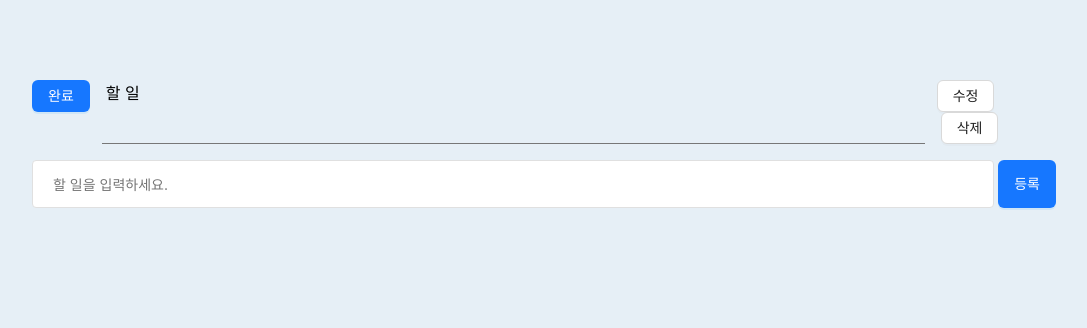
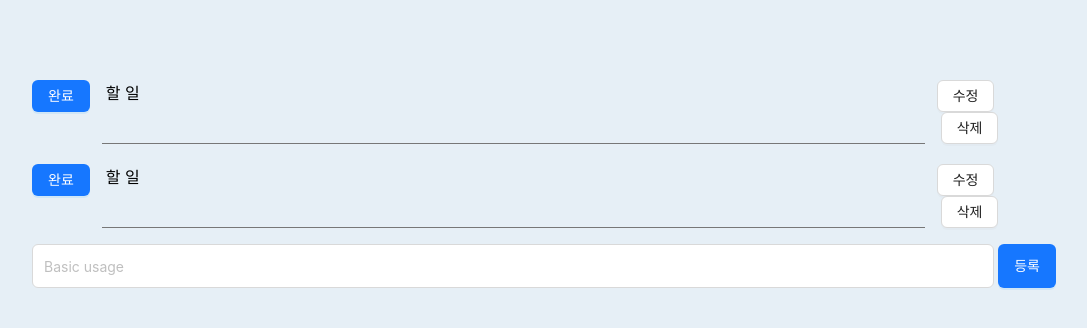
Before and after one commit to jisoooo17/todolist, a React (Create React App) app: page / in a window 1280 px wide. Shown: the top 328 px of the page, without its empty margins (96-1183 px from the left). Built offline with nearby package versions, Linux system fonts and the light colour scheme.

Commit message:
list 컴포넌트 분리

```diff
--- a/src/App.css
+++ b/src/App.css
@@ -10,18 +10,21 @@ a:hover, a:focus, a:active {text-decoration: none;}
 table {width: 100%; border-collapse: collapse;}
 button {background: none; border: none; padding: 0; margin: 0; font-size: 18px; cursor: pointer; overflow: visible;}
 button:focus, a:focus {outline: 0 !important;}
-button:focus:focus-visible, a:focus:focus-visible {outline: 2px solid black;}
+/* button:focus:focus-visible, a:focus:focus-visible {outline: 2px solid black;} */
+input:focus, input:active {outline: none;}
+
 
 body {background-color: #216fae1c;}
 .wrap {margin: 80px auto; width: 80%;}
 .list {display: flex;}
+.list + .list {margin-top: 20px;}
 .list .txt {margin: 0 12px; padding: 4px; width: calc(100% - 200px); border-bottom: 1px solid #777;}
 
 .btn-del {margin-left: 4px;}
-.btn-register {margin-left: 4px; height: 48px;}
+.btn-register {margin-left: 4px; height: 44px;}
 
 /* form - input */
 .input-w {display: flex; position: relative; width: 100%;}
-.input-w input { width: calc(100% - 60px); font-weight: 400; height: 48px; padding: 0 20px; font-size:14px; color: #1f1b1c; border: 1px solid #e0e0e0; border-radius: 4px;}
-.input-w input::placeholder{font-size: 14px;}
-.input-w input:focus {color: #1f1b1c; border: 1px solid #004D45; background-color: rgba(23, 175, 152, 0.06);}
+/* .input-w input { width: calc(100% - 60px); font-weight: 400; height: 48px; padding: 0 20px; font-size:14px; color: #1f1b1c; border: 1px solid #e0e0e0; border-radius: 4px;} */
+/* .input-w input::placeholder{font-size: 14px;} */
+/* .input-w input:focus {color: #1f1b1c; border: 1px solid #004D45; background-color: rgba(23, 175, 152, 0.06);} */
--- a/src/App.tsx
+++ b/src/App.tsx
@@ -1,29 +1,23 @@
-import React from 'react';
+import React, { useEffect, useState } from 'react';
 import './App.css';
-import { Button } from 'antd';
+import { Button, Input } from 'antd';
+import TodoList from './components/TodoList';
 
 function App() {
+
+
   return (
     <div className="App">
       <div className="wrap">
         <div className="list-area">
-          <ul className="container">
-            <li className="list">
-              <Button type="primary">완료</Button>
-              <p className="txt">할 일</p>
-              <div className="btn-w">
-                <Button htmlType="button" className="btn-adit">수정</Button>
-                <Button htmlType="button" className="btn-del">삭제</Button>
-              </div>
-            </li>
-
-          </ul>
+          <TodoList/>
 
         </div>
 
         <div className="input-area">
           <div className="input-w">
-            <input type="text" placeholder="할 일을 입력하세요." />
+            {/* <input type="text" placeholder="할 일을 입력하세요." /> */}
+            <Input placeholder="Basic usage" />
             <Button type="primary" className="btn-register">등록</Button>
           </div>
         </div>
@@ -37,4 +31,7 @@ function App() {
 }
 
 
+
+
+
 export default App;
--- /dev/null
+++ b/src/components/TodoList.tsx
@@ -0,0 +1,45 @@
+import React, { useState } from 'react';
+import { Button, Input } from 'antd';
+
+const TodoList = () => {
+  interface TodoList {
+    id: number;
+    text: string;
+    completed: boolean;
+  }
+
+  const [list, setList] = useState<TodoList[]>([
+    {
+      id: 1,
+      text: "할 일1",
+      completed: false,
+    },
+    {
+      id: 2,
+      text: "할 일2",
+      completed: false,
+    }
+  ]);
+
+  return (
+    <ul className="container">
+      {
+        list.map((item, i) => {
+          return(
+            <li className="list">
+              <Button type="primary">완료</Button>
+              <p className="txt">할 일</p>
+              <div className="btn-w">
+                <Button htmlType="button" className="btn-adit">수정</Button>
+                <Button htmlType="button" className="btn-del">삭제</Button>
+              </div>
+            </li>
+          )
+        })
+      }
+
+    </ul>
+  );
+};
+
+export default TodoList;
```
